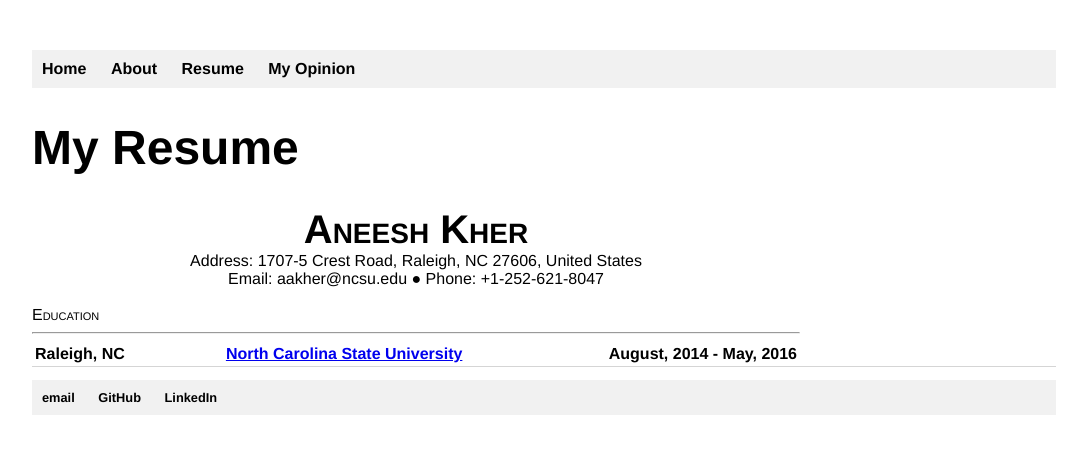
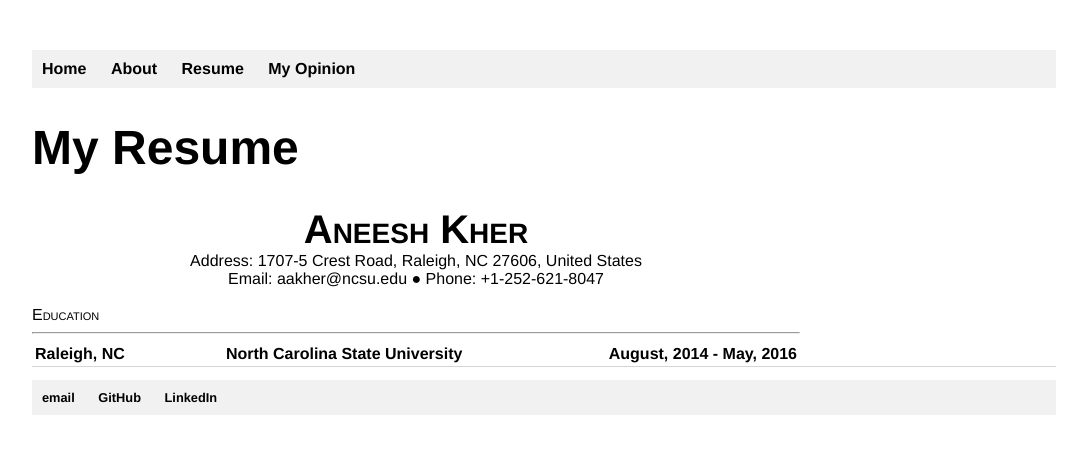
Before and after one commit to aneeshkher/aneeshkher.github.io, a Jekyll site: the page built from resume/index.html, in a window 1280 px wide. Shown: the top 454 px of the page, without its empty margins (96-1183 px from the left). Built offline with Jekyll 4.4.1, drawn with Linux system fonts in a browser that asks for light colours.

Commit message:
Make some changes in td, a in main.css

```diff
--- a/css/main.css
+++ b/css/main.css
@@ -75,9 +75,15 @@ ul.posts li {
 
 tr {
     font-weight: bold;
-    font-family: 'Helvetica', 'Arial', 'Sans-Serif'
+    font-family: 'Helvetica', 'Arial', 'Sans-Serif';
+    text-decoration: none;
 }
 
-tr td a:hover {
+td a {
+    color: #000;
+    text-decoration: none;
+}
+
+td a:hover {
     color: blue;
 }
```
